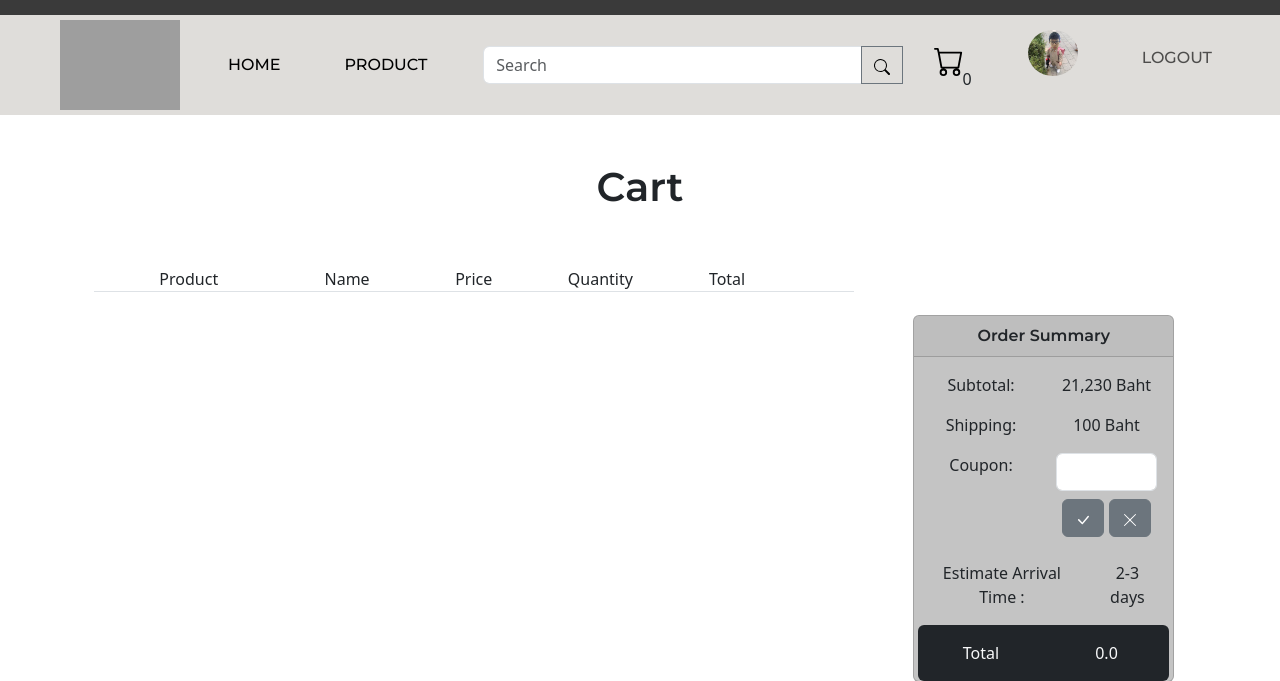
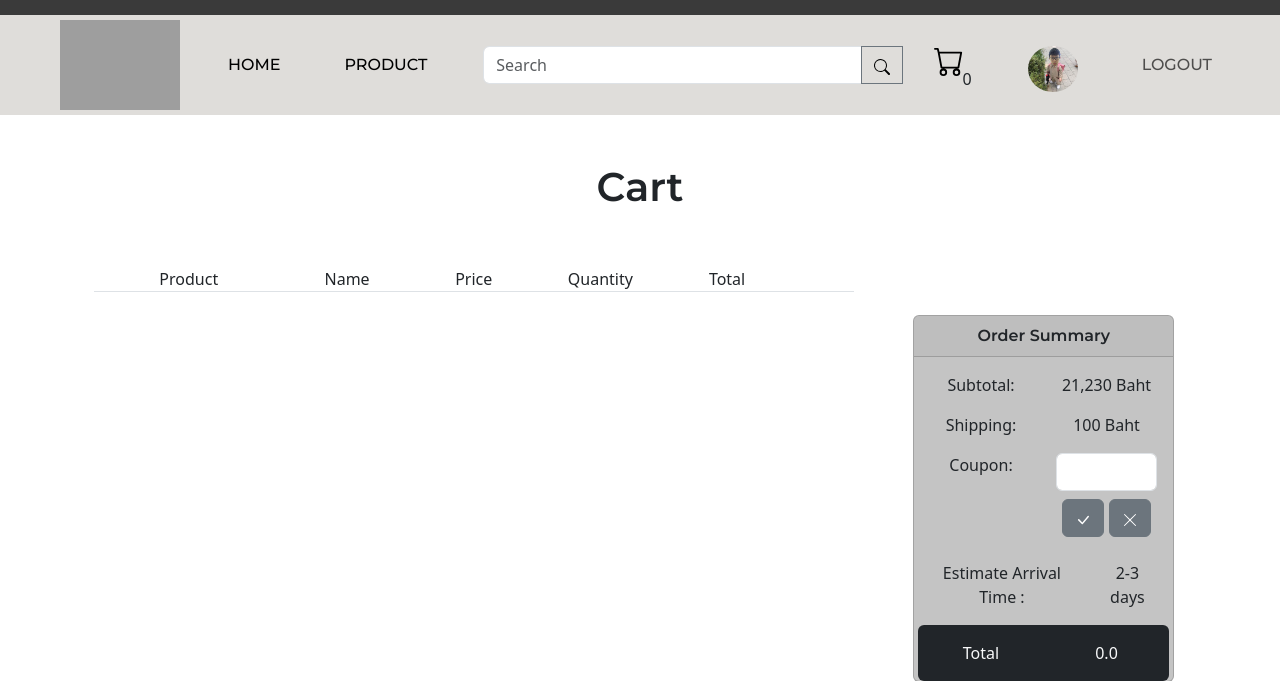
Before and after one commit to BKOPYZ/kendoshop, a Django app: page /cart/cart/ in a window 1280 px wide. Shown: the top 681 px of the page. Run offline with Django 5.2, Linux system fonts and the light colour scheme; a user stored in the database is signed in; some libraries are stand-ins or nearby versions; grey boxes are pictures that could not be loaded.

Commit message:
fix: header

```diff
--- a/templates/core/header.html
+++ b/templates/core/header.html
@@ -54,11 +54,11 @@
                             <li class="nav-item mx-4">
                                 <!--Link to profile page-->
                                 <a href="{% url 'userauths:profile' %}" class="nav-link montserrat-light">
-                                    <img src="{{user.user_profile.url}}" alt="profile" class="img-fluid"
+                                    <img src="{{user.user_profile.url}}" alt="profile" class="img-fluid mt-3"
                                         style="width:50px ; border-radius:50%;">
                                 </a>
                             </li>
-                            <li class="nav-item mx-4 mt-3">
+                            <li class="nav-item mx-4 d-flex align-items-center">
                                 <a class="nav-link montserrat-light" href="{% url 'userauths:logout' %}">LOGOUT</a>
                             </li>
                             {% else %}
```
